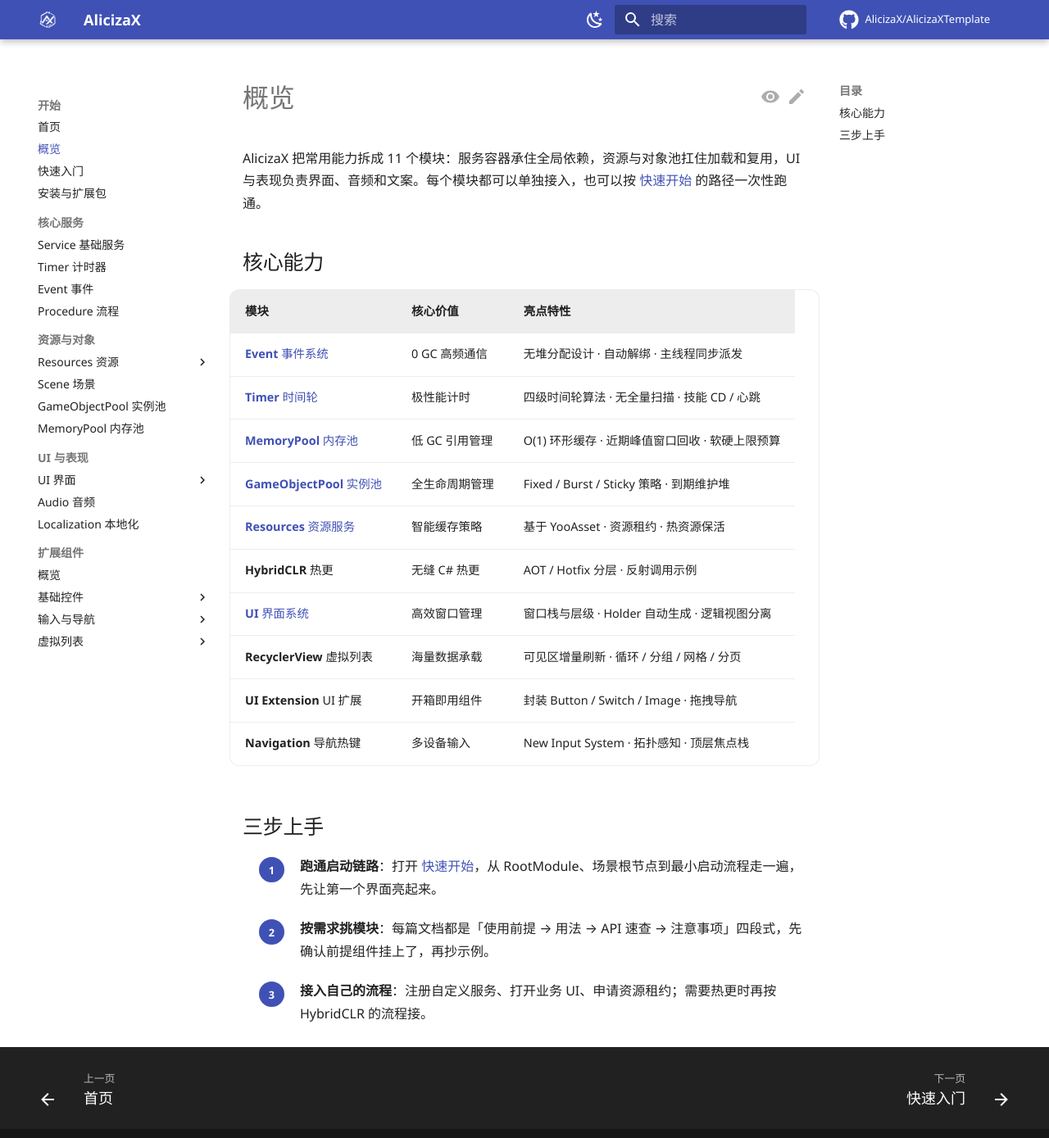
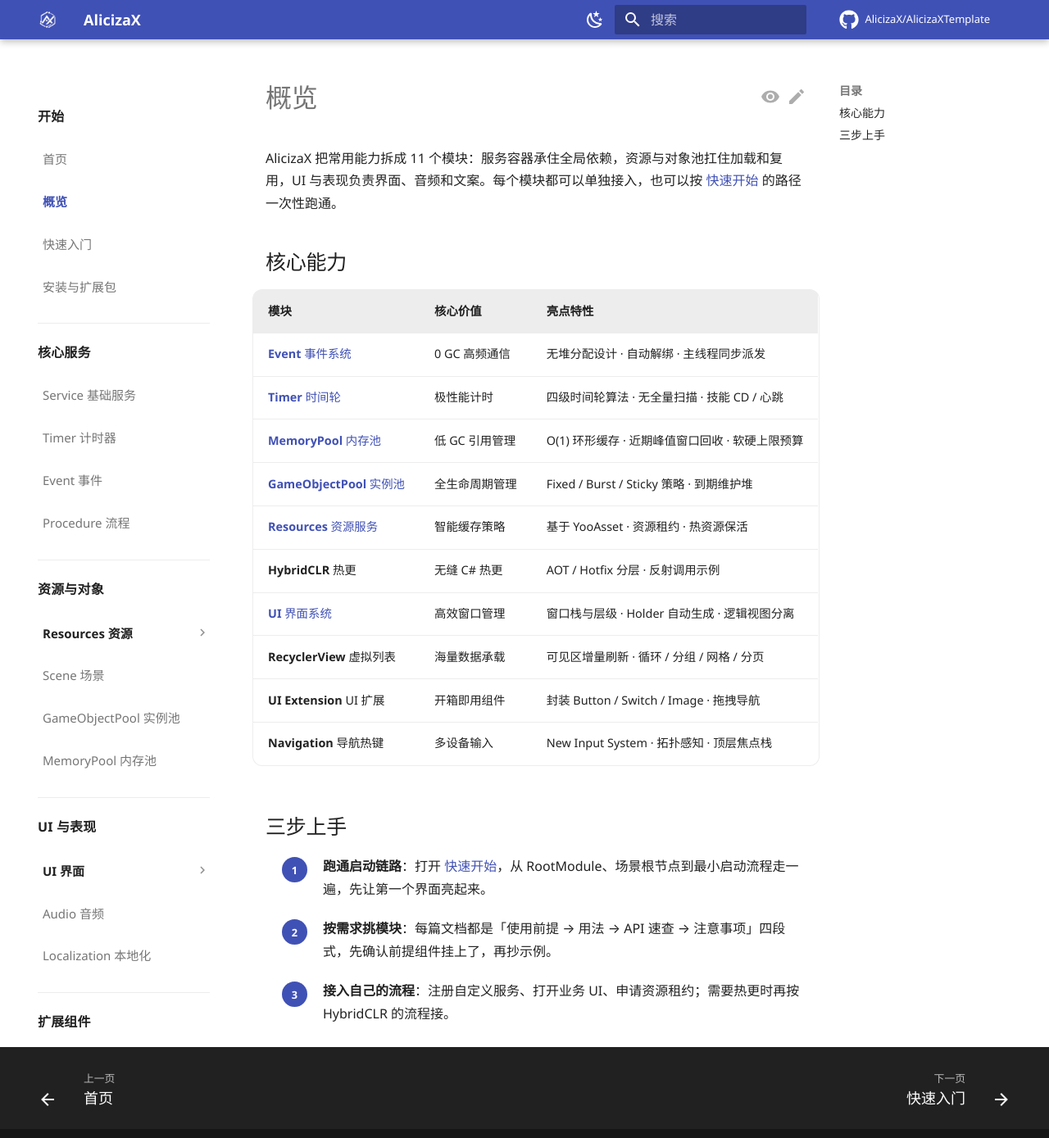
Before and after one commit to b4lie/AlicizaXWiki, an MkDocs documentation site: the page built from docs/overview.md, in a window 1280 px wide and 1400 px high. Shown: the top 1389 px of the window at 82% size. Built offline with MkDocs 1.6.1 and Material for MkDocs 9.7.7, drawn with Linux system fonts in a browser that asks for light colours; comment, search, counter and statistics services are not loaded.

Commit message:
style(sidebar): 分组式导航排版、加深深色主题
- 一级分组加分隔线与加粗标题，条目缩进，行高放宽

- 二级分组（扩展组件子类）单独区分

- 侧边栏加宽到 13.5rem，深色背景压暗

```diff
--- a/docs/assets/extra.css
+++ b/docs/assets/extra.css
@@ -227,3 +227,87 @@
     display: none;
   }
 }
+
+/* ===== 侧边栏导航（参考 Fink Framework 的分组式排版） ========== */
+/* 深色主题再压暗一档，接近参考站的近黑底 */
+[data-md-color-scheme="slate"] {
+  --md-default-bg-color: #15171c;
+  --md-default-bg-color--light: #1a1d24;
+  --md-default-fg-color: #e2e5ec;
+  --md-default-fg-color--light: #9aa1b2;
+  --md-default-fg-color--lighter: #6d7486;
+  --md-default-fg-color--lightest: rgba(255, 255, 255, 0.07);
+  --md-code-bg-color: #1b1e25;
+  --md-typeset-a-color: #7d9dff;
+}
+
+/* 基础行距与字号 */
+.md-nav--primary .md-nav__link {
+  padding: 0.5rem 0;
+  color: var(--md-default-fg-color--light);
+  font-size: 0.75rem;
+  line-height: 1.5;
+  transition: color 0.15s ease;
+}
+
+.md-nav--primary .md-nav__link:hover {
+  color: var(--md-default-fg-color);
+}
+
+/* 一级分组：上方分隔线 + 加粗标题 */
+.md-nav--primary > .md-nav__list > .md-nav__item--section > .md-nav__link {
+  margin-top: 1.15rem;
+  padding-top: 1.15rem;
+  border-top: 1px solid var(--md-default-fg-color--lightest);
+  color: var(--md-default-fg-color);
+  font-size: 0.8rem;
+  font-weight: 700;
+  letter-spacing: 0.01em;
+}
+
+.md-nav--primary > .md-nav__list > .md-nav__item--section:first-child > .md-nav__link {
+  margin-top: 0;
+  padding-top: 0;
+  border-top: none;
+}
+
+/* 分组内条目缩进 */
+.md-nav--primary > .md-nav__list > .md-nav__item--section > .md-nav > .md-nav__list {
+  padding-left: 0.9rem;
+}
+
+/* 二级分组（基础控件 / 输入与导航 / 虚拟列表） */
+.md-nav--primary .md-nav[data-md-level="1"] > .md-nav__list > .md-nav__item--nested > .md-nav__link {
+  margin-top: 0.55rem;
+  color: var(--md-default-fg-color);
+  font-weight: 600;
+}
+
+.md-nav--primary .md-nav[data-md-level="1"] > .md-nav__list > .md-nav__item--nested > .md-nav > .md-nav__list {
+  padding-left: 0.9rem;
+}
+
+/* 当前页高亮 */
+.md-nav--primary .md-nav__link--active,
+.md-nav--primary .md-nav__link--active:hover {
+  color: var(--md-typeset-a-color);
+  font-weight: 600;
+}
+
+/* 展开箭头弱化 */
+.md-nav--primary .md-nav__icon {
+  opacity: 0.5;
+}
+
+/* 侧边栏整体留白 */
+.md-sidebar--primary .md-sidebar__inner {
+  padding-top: 0.5rem;
+}
+
+
+/* 桌面端加宽左侧导航，长中文标题不换行 */
+@media screen and (min-width: 76.25em) {
+  .md-sidebar--primary {
+    width: 13.5rem;
+  }
+}
```
